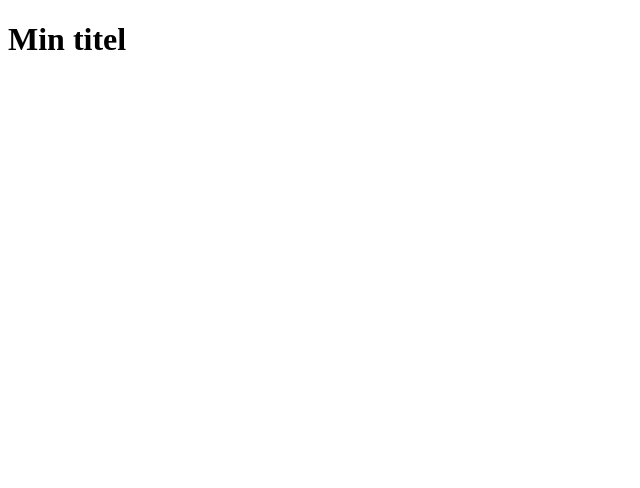
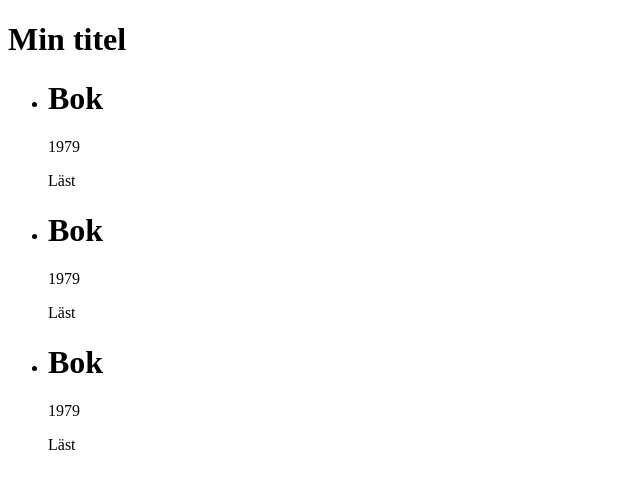
Before and after one commit to BrodinGustav/dt210g_mom1, a React (Vite) app in the folder dt210g_mom1/: page / in a window 1280 px wide. Shown: the top 488 px of the page, without its empty margins (0-640 px from the left). Built offline with nearby package versions, Linux system fonts and the light colour scheme.

Commit message:
Commit
- Skapat hobby.tsx som innehåller interface för props samt komponenten Book som tar emot props, samt function Hobby som håller arrayen över böcker.
Listan itereras sedan genom .map för utskrift i App.tsx genom import

```diff
--- a/dt210g_mom1/src/App.tsx
+++ b/dt210g_mom1/src/App.tsx
@@ -1,13 +1,19 @@
 import './App.css'
 import Title from './Title';  //Importerar child-komponenten
+import Hobby from './Hobby';
 
 function App() {
 
   return (
-    //Skriver ut titeln genom prop från child-komponenten
-    <div>
-    <Title name="Min titel" />
-    </div>
+    //Skriver ut titeln genom prop från child-komponenten samt listan över hobbys
+    <>
+      <div>
+        <Title name="Min titel" />
+      </div>
+
+
+      <Hobby />
+    </>
   )
 }
 
--- a/dt210g_mom1/src/Hobby.tsx
+++ b/dt210g_mom1/src/Hobby.tsx
@@ -7,17 +7,43 @@ interface HobbyProps {     //Interface tillåter beskrivning av vilka props komp
 }
 
 
-
-const book = ({ name, year, read }: HobbyProps) => {
+//Komponent som tar emot props
+const Book = ({ name, year, read }: HobbyProps) => {
     return (
         <div className="book">
             <h1>{name}</h1>
             <p>{year}</p>
-            <p>{read}</p>
+            <p>{read ? "Läst" : "Ej läst"}</p>
         </div>
     );
 }
 
 
+//Komponent som itererar över lista
+function Hobby() {
+
+    const hobbyArr: HobbyProps[] = [
+        { name: "Bok", year: 1979, read: true },
+        { name: "Bok", year: 1979, read: true },
+        { name: "Bok", year: 1979, read: true }
+    ];
+
+    return (
+        <div className="hobbyCard">
+            <ul>
+                {
+                    hobbyArr.map((hobby, index) => (
+                        <li key={index}>
+                            <Book name={hobby.name} year={hobby.year} read={hobby.read} />
+                        </li>
+                    ))
+                }
+            </ul>
+        </div>
+    );
+}
+
+
+
 //Skickar titel som prop till komponent
-export default book;
+export default Hobby;
```
